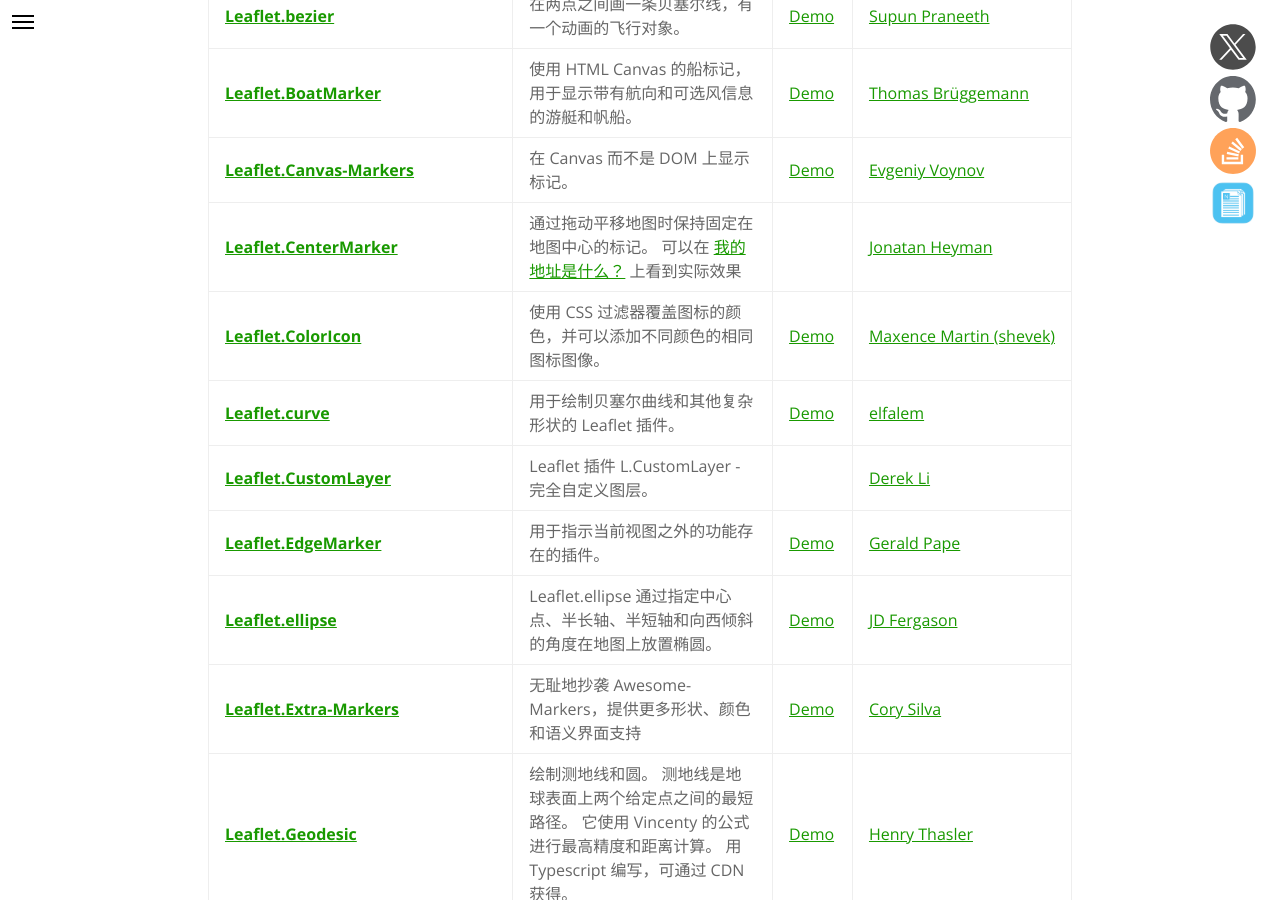
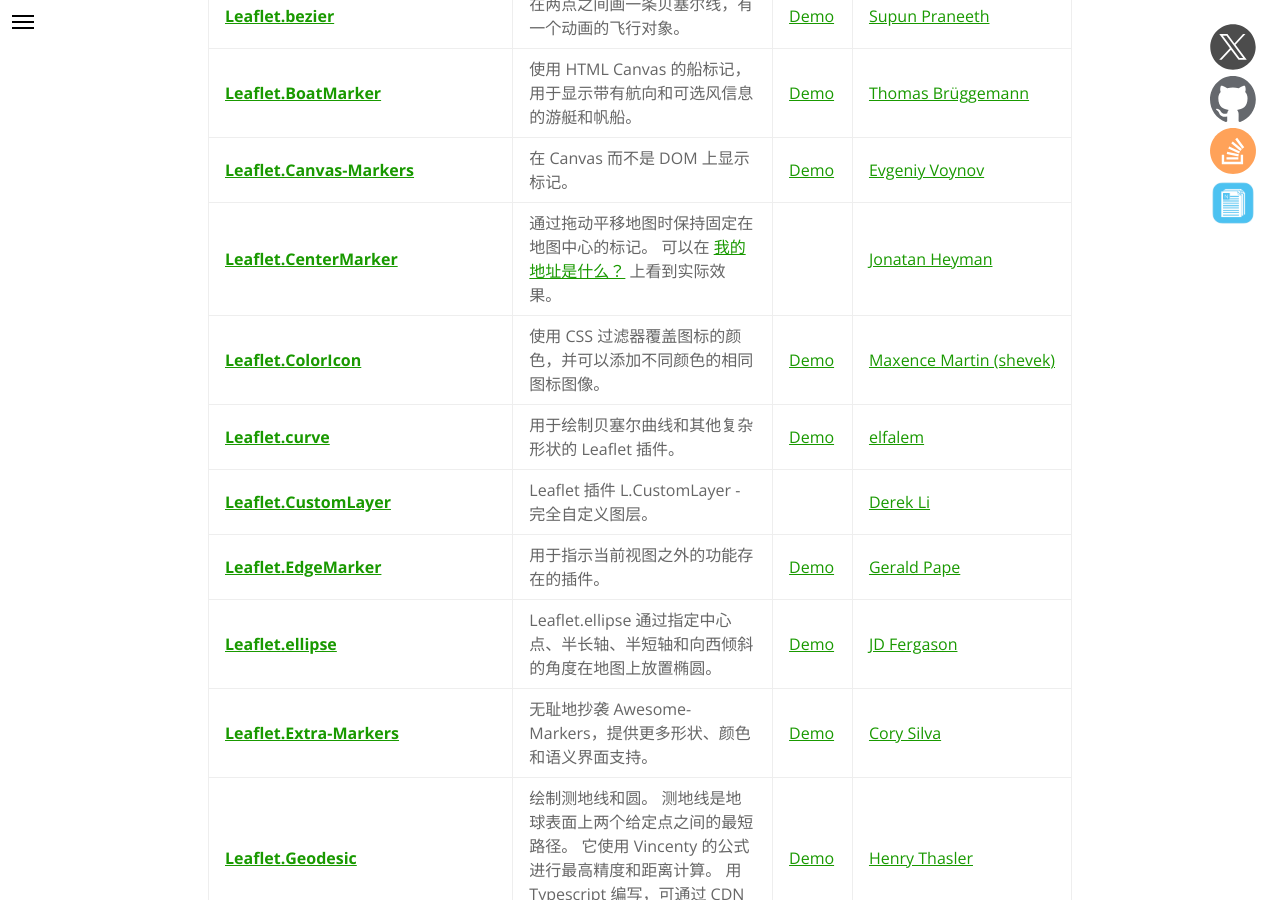
Before and after one commit to NICEXAI/leaflet_zh, a Jekyll site: the page built from plugins.md, in a window 1280 px wide and 900 px high, scrolled down 13196 px. Built offline with Jekyll 4.4.1, drawn with Linux system fonts in a browser that asks for light colours.

```diff
--- a/_plugins/markers-renderers/leaflet-centermarker.md
+++ b/_plugins/markers-renderers/leaflet-centermarker.md
@@ -9,4 +9,4 @@ compatible-v0:
 compatible-v1: true
 ---
 
-通过拖动平移地图时保持固定在地图中心的标记。 可以在 <a href="https://whatismyaddress.net/">我的地址是什么？</a> 上看到实际效果
+通过拖动平移地图时保持固定在地图中心的标记。 可以在 <a href="https://whatismyaddress.net/">我的地址是什么？</a> 上看到实际效果。
--- a/_plugins/markers-renderers/leaflet-extramarkers.md
+++ b/_plugins/markers-renderers/leaflet-extramarkers.md
@@ -9,4 +9,4 @@ compatible-v0:
 compatible-v1: true
 ---
 
-无耻地抄袭 Awesome-Markers，提供更多形状、颜色和语义界面支持
+无耻地抄袭 Awesome-Markers，提供更多形状、颜色和语义界面支持。
--- a/_plugins/markers-renderers/leafletaistracksymbolsearch.md
+++ b/_plugins/markers-renderers/leafletaistracksymbolsearch.md
@@ -9,4 +9,4 @@ compatible-v0:
 compatible-v1: true
 ---
 
-为你的 Leaflet 地图和你的 [leaflet-ais-trackymbol](https://github.com/PowerPan/leaflet-ais-tracksymbol) 添加一个搜索框
+为你的 Leaflet 地图和你的 [leaflet-ais-trackymbol](https://github.com/PowerPan/leaflet-ais-tracksymbol) 添加一个搜索框。
--- a/_plugins/markers-renderers/leafletsemicircle.md
+++ b/_plugins/markers-renderers/leafletsemicircle.md
@@ -9,4 +9,4 @@ compatible-v0:
 compatible-v1: true
 ---
 
-为<code>L.Circle</code>添加了绘制半圆的功能。
+为 <code>L.Circle</code> 添加了绘制半圆的功能。
```
